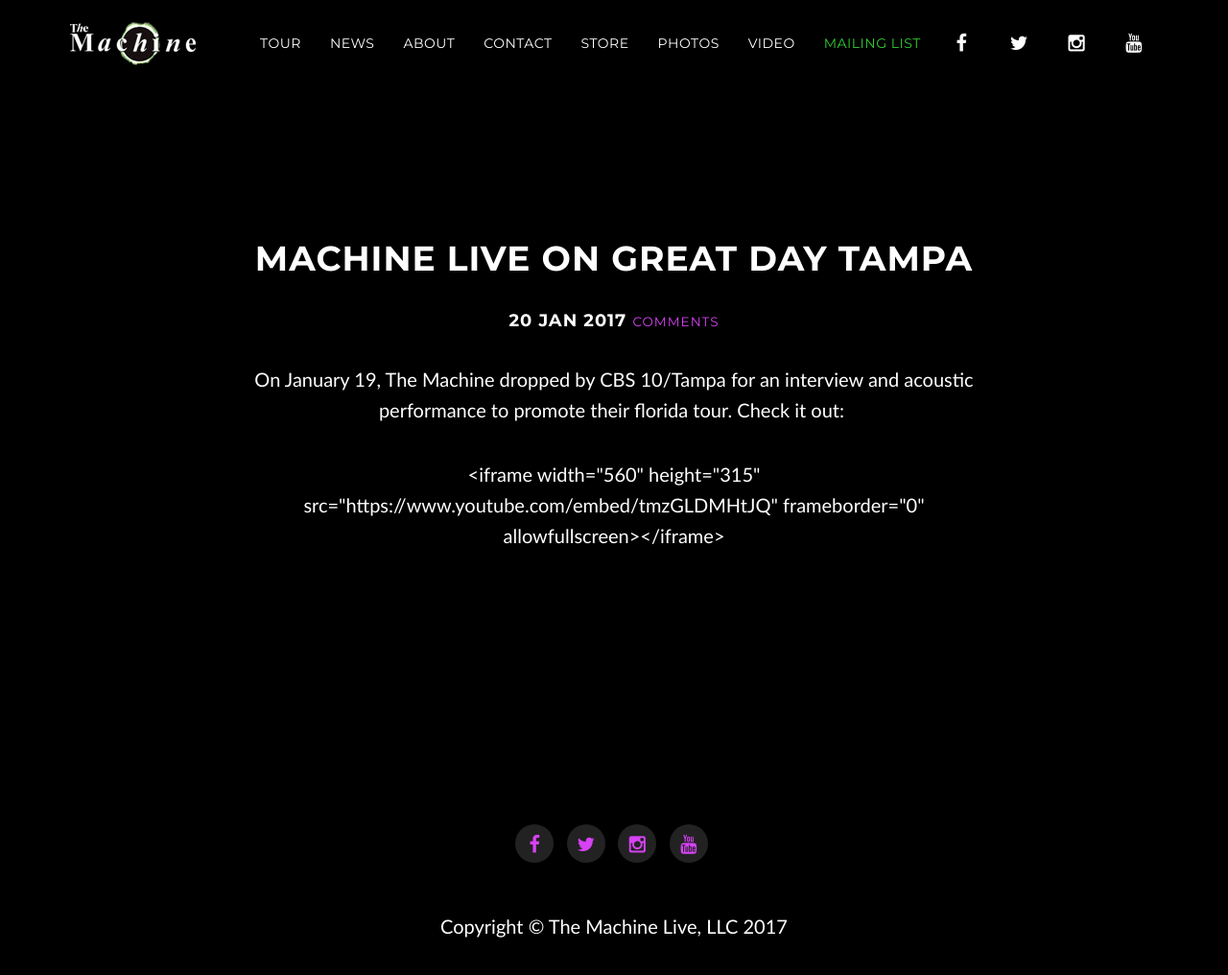
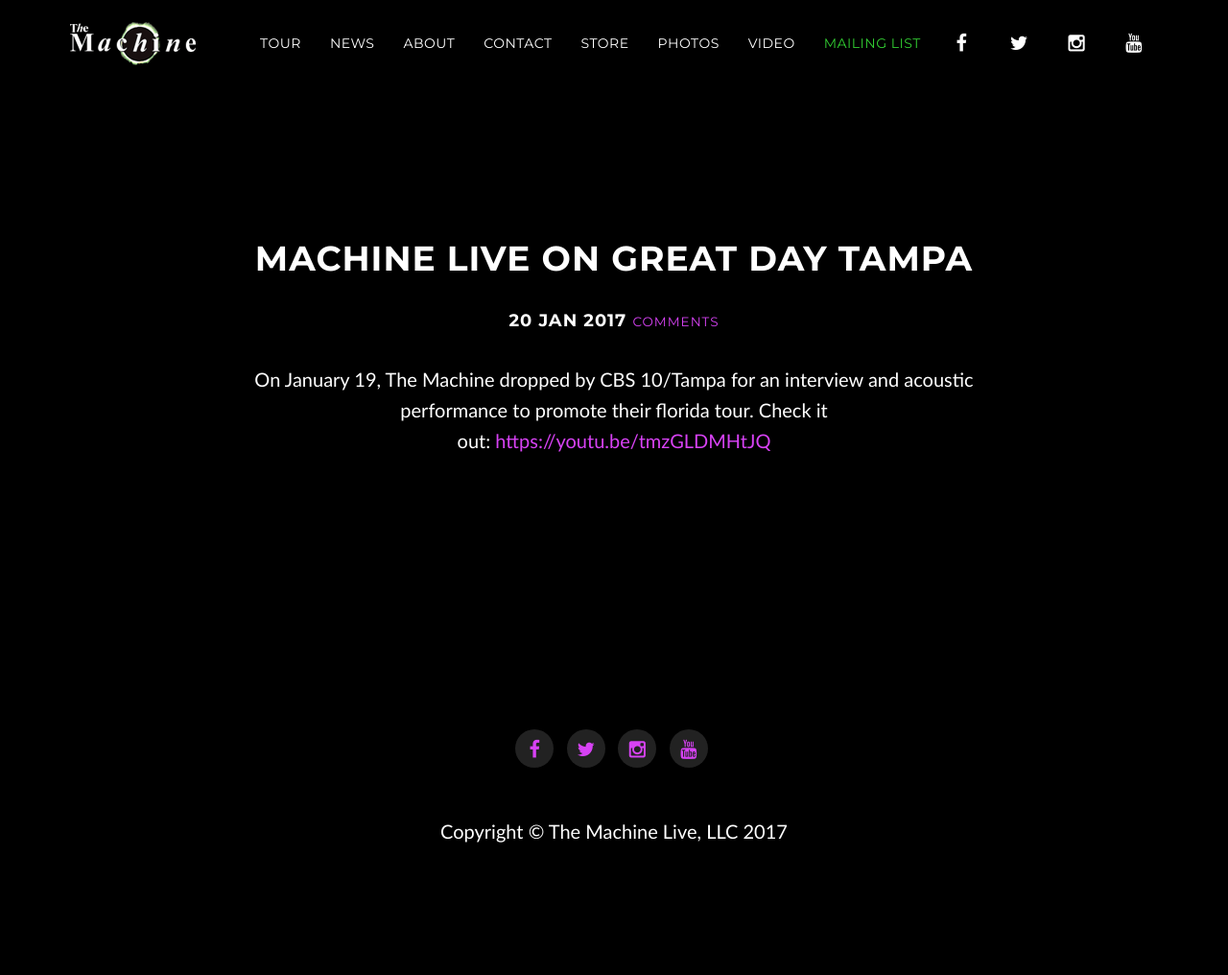
Before and after one commit to machineweb/machineweb.github.io, a Jekyll site: the page built from _posts/2017-01-20-machine-live-on-great-day-tampa.md, in a window 1280 px wide and 1223 px high. Shown: the top 1016 px of the window at 96% size. Built offline with Jekyll 4.4.1, drawn with Linux system fonts in a browser that asks for light colours; comment, search, counter and statistics services are not loaded.

Commit message:
Updated news item

```diff
--- a/_posts/2017-01-20-machine-live-on-great-day-tampa.md
+++ b/_posts/2017-01-20-machine-live-on-great-day-tampa.md
@@ -4,6 +4,4 @@
 title: Machine Live on Great Day Tampa
 ---
 
-<p>On January 19, The Machine dropped by CBS 10/Tampa for an interview and acoustic performance to promote their florida tour. Check it out:&nbsp;</p>
-
-<p>&lt;iframe width="560" height="315" src="https://www.youtube.com/embed/tmzGLDMHtJQ" frameborder="0" allowfullscreen&gt;&lt;/iframe&gt;</p>
+<p>On January 19, The Machine dropped by CBS 10/Tampa for an interview and acoustic performance to promote their florida tour. Check it out:&nbsp;<a href="https://youtu.be/tmzGLDMHtJQ">https://youtu.be/tmzGLDMHtJQ</a></p>
```
